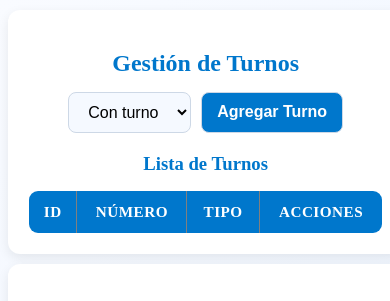
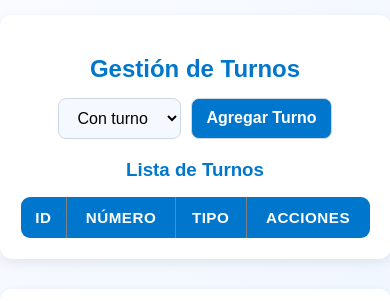
Before and after one commit to FrancoCalegari/TurnosPantalla, a website: page public/panel.html in a window 390 px wide. Shown: the top 301 px of the page. Drawn offline with Linux system fonts and the light colour scheme; no server answers.

Commit message:
fixpanel

```diff
--- a/public/panel.css
+++ b/public/panel.css
@@ -1,7 +1,11 @@
 /* ===== PANEL DE ADMINISTRACIÓN ===== */
 body {
   background: linear-gradient(135deg, #f9fbff, #eef5ff);
-
+  display: flex;
+  flex-direction: column; /* 👉 apilado en columna */
+  align-items: center;
+  margin: 0;
+  font-family: Arial, sans-serif;
 }
 
 /* Layout principal del panel */
@@ -10,18 +14,10 @@ body {
   background: #fff;
   border-radius: 12px;
   padding: 20px;
-  margin: 15px;
+  margin: 15px 0; /* separación vertical */
   box-shadow: 0 4px 12px rgba(0, 0, 0, 0.08);
-  flex: 1;
-}
-
-/* Organización en dos columnas */
-body > .panel-izq,
-body > .panel-der {
-  display: inline-block;
-  vertical-align: top;
-  width: 45%;
-
+  width: 90%; /* ancho fijo en columna */
+  max-width: 800px; /* límite para que no sea muy ancho en desktop */
 }
 
 h2, h3 {
@@ -37,6 +33,7 @@ form {
   justify-content: center;
   gap: 10px;
   margin-bottom: 20px;
+  flex-wrap: wrap; /* para que select y botón se acomoden en pantallas chicas */
 }
 
 select, button {
@@ -152,13 +149,3 @@ td button:last-child:hover {
 .panel-der button:hover {
   background: #e68900;
 }
-
-/* ===== RESPONSIVE ===== */
-@media (max-width: 900px) {
-  body > .panel-izq,
-  body > .panel-der {
-    display: block;
-    width: 95%;
-    margin: 10px auto;
-  }
-}
```
